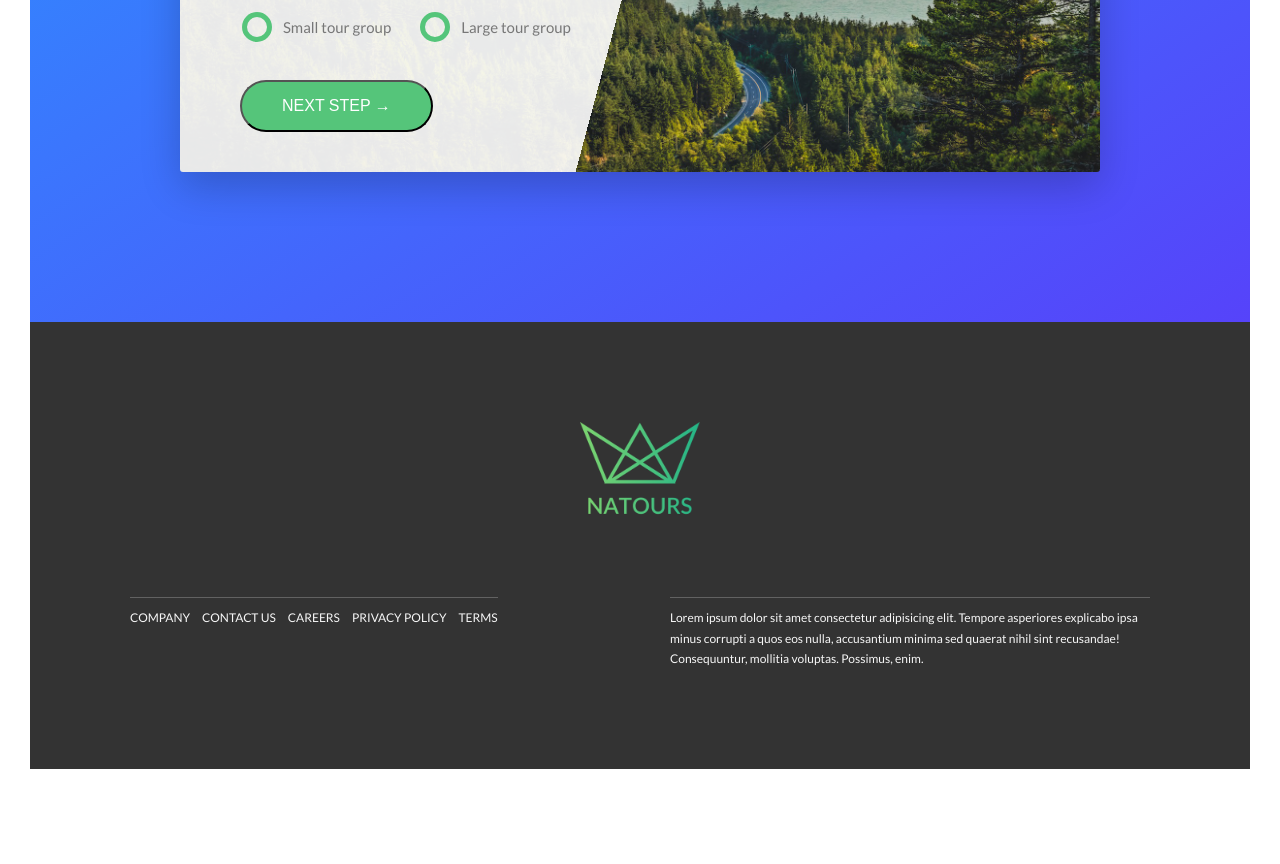
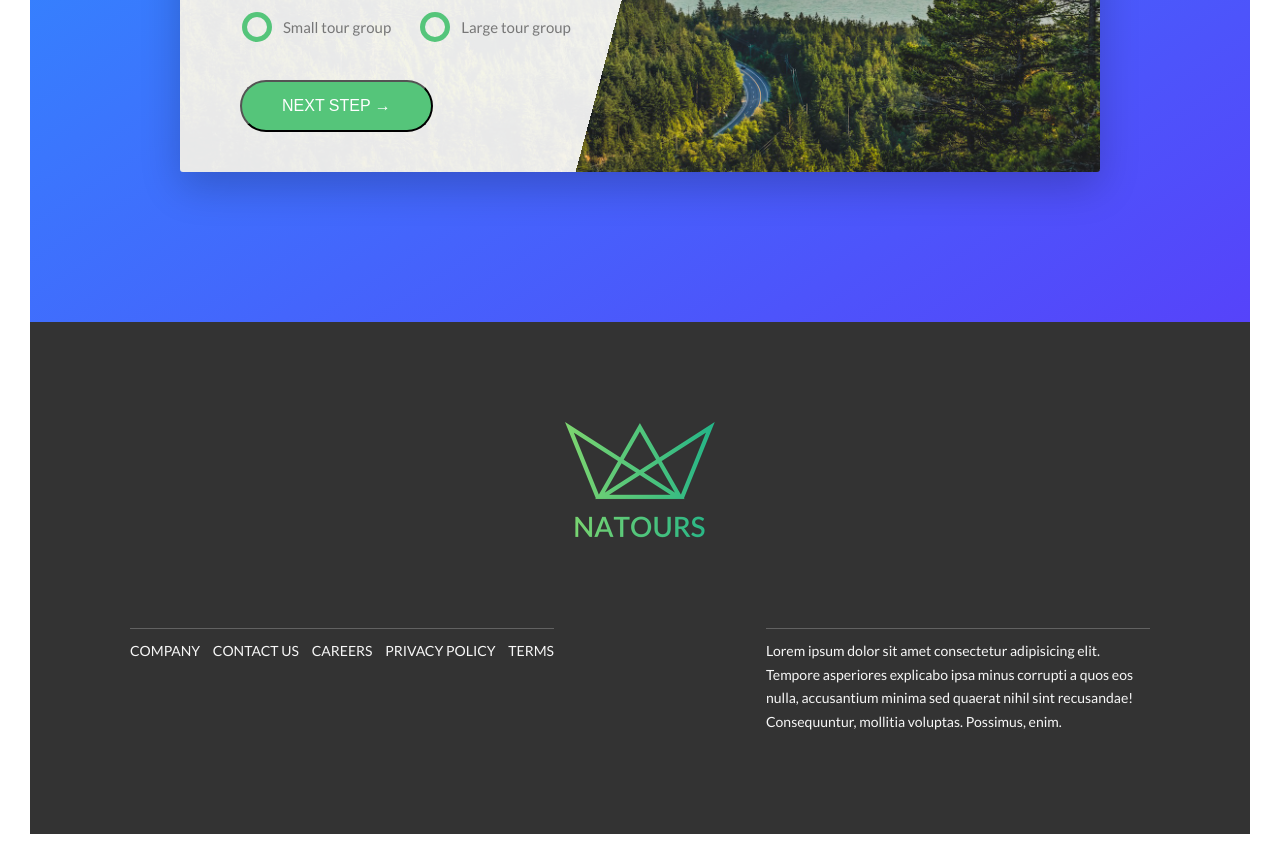
Before and after one commit to brentguf/outdoors, a website: page index.html in a window 1280 px wide. Shown: the part 5160-6024 px from the top of the page. Before the commit the page ends 5959 px from the top, so only its background shows below. Drawn offline with Linux system fonts and the light colour scheme.

Commit message:
footer finish

```diff
--- a/index.html
+++ b/index.html
@@ -298,28 +298,39 @@
           </div>
         </div>
       </section>
+    </main>
     <footer class="footer">
-        <div class="footer__logo-box u-margin-bottom-large">
+      <div class="footer__logo-box">
         <img src="img/logo-green-2x.png" alt="" class="footer__logo">
       </div>
       <div class="row">
         <div class="col-1-of-2">
           <div class="footer__navigation">
             <ul class="footer__list">
-                <li class="footer__list-item"><a href="#" class="footer__link">Company</a></li>
-                <li class="footer__list-item"><a href="#" class="footer__link">Contact us</a></li>
-                <li class="footer__list-item"><a href="#" class="footer__link">Careers</a></li>
-                <li class="footer__list-item"><a href="#" class="footer__link">Privacy Policy</a></li>
-                <li class="footer__list-item"><a href="#" class="footer__link">Terms</a></li>
+              <li class="footer__list-item">
+                <a href="#" class="footer__link">Company</a>
+              </li>
+              <li class="footer__list-item">
+                <a href="#" class="footer__link">Contact us</a>
+              </li>
+              <li class="footer__list-item">
+                <a href="#" class="footer__link">Careers</a>
+              </li>
+              <li class="footer__list-item">
+                <a href="#" class="footer__link">Privacy Policy</a>
+              </li>
+              <li class="footer__list-item">
+                <a href="#" class="footer__link">Terms</a>
+              </li>
             </ul>
           </div>
         </div>
         <div class="col-1-of-2">
-            <p class="footer__copyright">Lorem ipsum dolor sit amet consectetur adipisicing elit. Tempore asperiores explicabo ipsa minus corrupti a quos eos nulla, accusantium minima sed quaerat nihil sint recusandae! Consequuntur, mollitia voluptas. Possimus, enim.</p>
+          <p class="footer__copyright">Lorem ipsum dolor sit amet consectetur adipisicing elit. Tempore asperiores explicabo ipsa minus corrupti a quos eos
+            nulla, accusantium minima sed quaerat nihil sint recusandae! Consequuntur, mollitia voluptas. Possimus, enim.</p>
         </div>
       </div>
     </footer>
-    </main>
 
     <!-- <section class="grid-test">
       <div class="row">
--- a/sass/components/_buttons.scss
+++ b/sass/components/_buttons.scss
@@ -3,6 +3,7 @@
   &:link,
   &:visited {
     border-radius: 10rem;
+    cursor: pointer;
     display: inline-block;
     font-size: 1.6rem;
     padding: 1.5rem 4rem;
--- a/sass/layout/_footer.scss
+++ b/sass/layout/_footer.scss
@@ -1,49 +1,59 @@
 .footer {
   background-color: $color-grey-dark-3;
+  color: $color-grey-light-1;
+  font-size: 1.4rem;
   padding: 10rem;
 
   &__navigation {
 
   }
 
-  &__logo {
-    display: block;
-    height: 100%;
-    width: 12rem;
-    margin: 0 auto;
+  &__logo-box {
+    text-align: center;
+    margin-bottom: 8rem;
   }
 
-  &__list {
+  &__logo {
+    height: auto;
+    width: 15rem;
+  }
+
+  &__navigation {
     border-top: .1rem solid rgba($color-grey-light-2, .25);
     display: inline-block;
+    padding-top: 1rem;
   }
 
   &__list-item {
     display: inline-block;
-    padding-top: 1rem;
 
     &:not(:last-child) {
-      padding-right: 1rem;
+      margin-right: 1rem;
     }
   }
 
   &__link {
-    font-size: 1.2rem;
-    color: $color-grey-light-1;
-    text-decoration: none;
-    text-transform: uppercase;
-    transition: all .5s;
+    &:link,
+    &:visited {
+      color: inherit;
+      display: inline-block;
+      text-decoration: none;
+      text-transform: uppercase;
+      transition: all .5s;
+    }
 
-    &:hover {
+    &:hover,
+    &:active {
+      box-shadow: 0 1rem 2rem rgba($color-black, .2);
       color: $color-primary;
-      transform: scale(1.1);
+      transform: scale(1.1) rotate(10deg);
     }
   }
 
   &__copyright {
     border-top: .1rem solid rgba($color-grey-light-2, .25);
-    color: $color-grey-light-1;
-    font-size: 1.2rem;
+    float: right;
     padding-top: 1rem;
+    width: 80%;
   }
 }
```
Also changed, not shown: css/style.css. Lines whose indentation alone changed are shown as unchanged.
